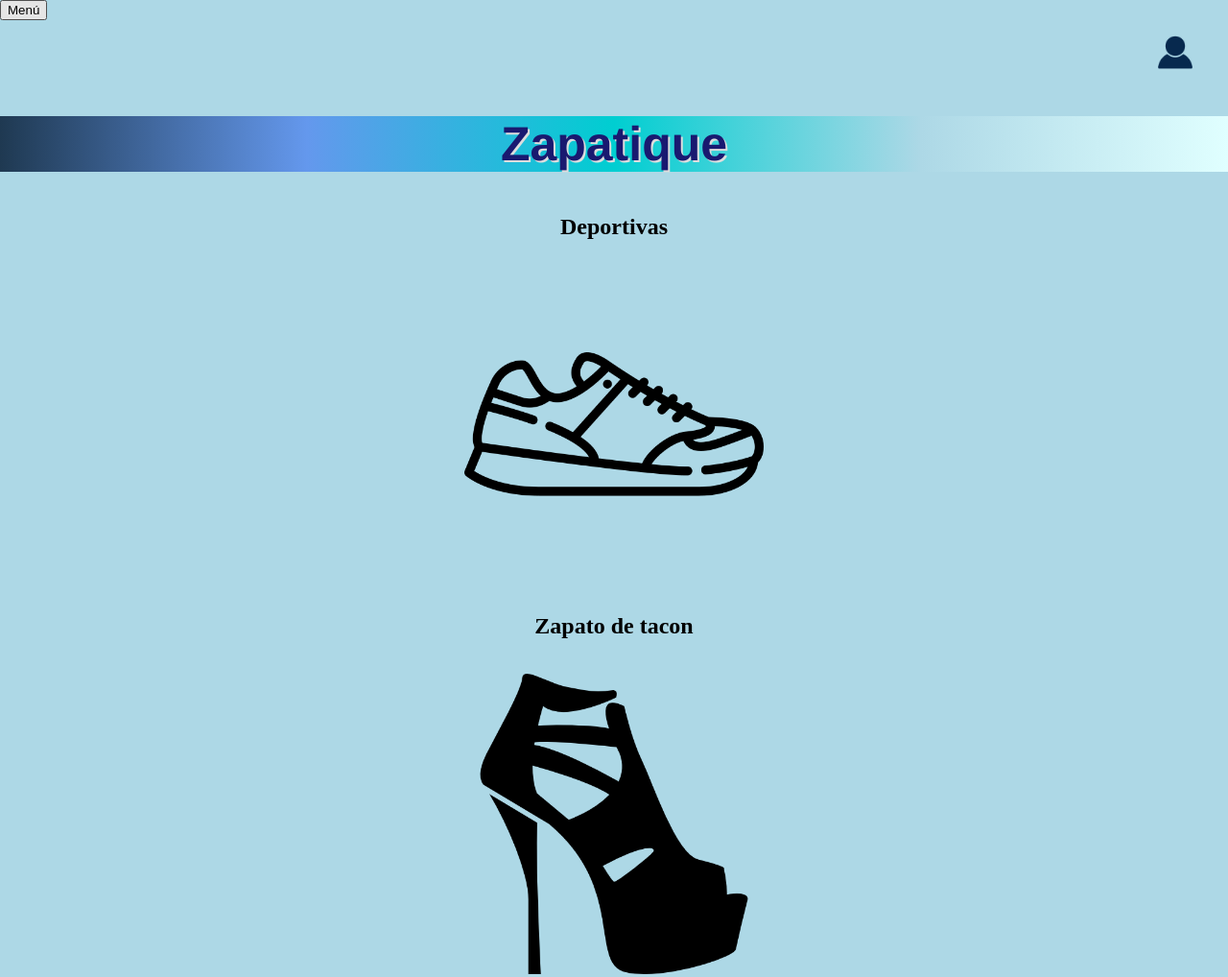
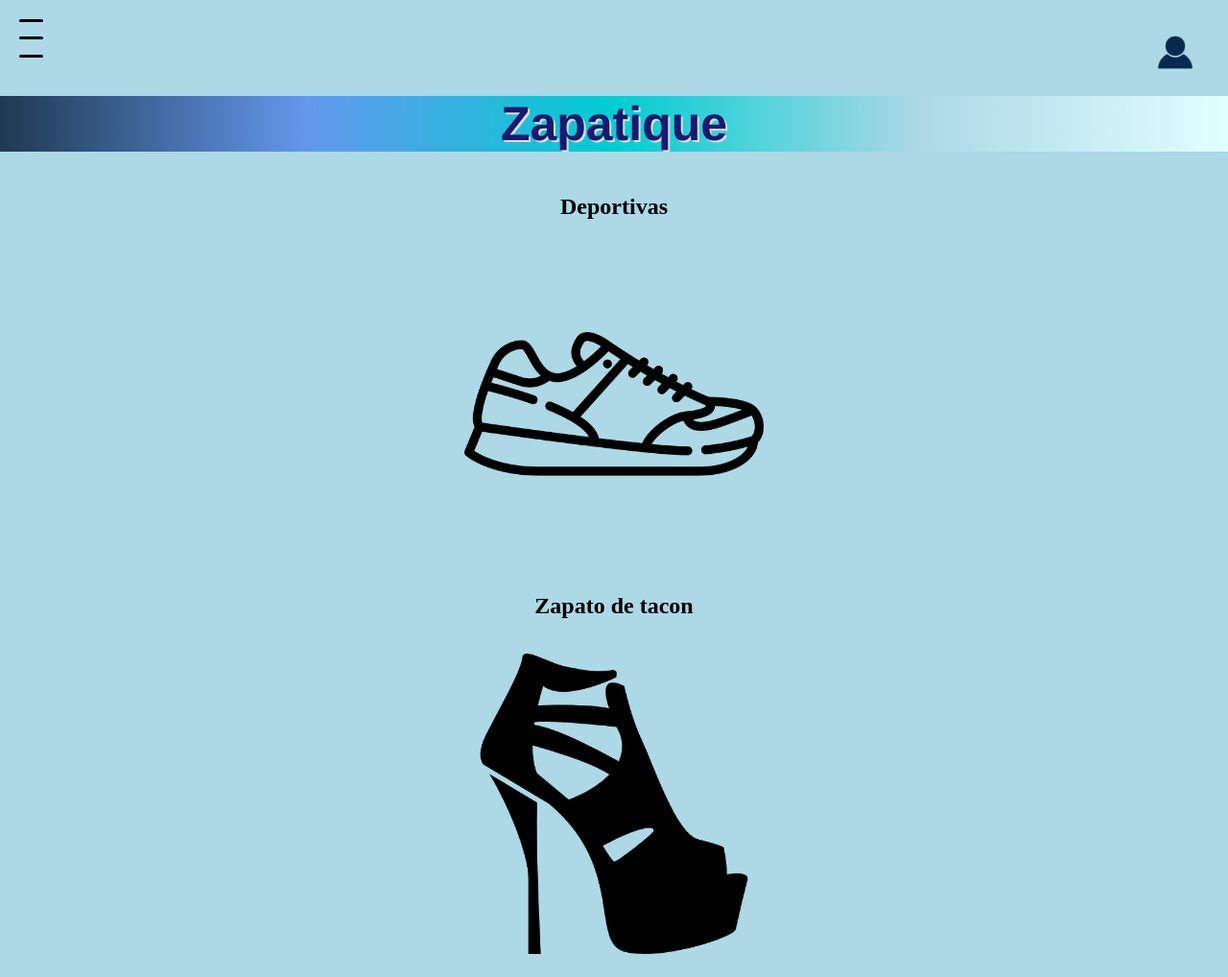
Before and after one commit to marta6099/LTAW-Practicas, a plain HTML site: page P2/tienda.html in a window 1280 px wide. Shown: the top 1018 px of the page at 96% size. Drawn offline with Linux system fonts and the light colour scheme.

Commit message:
Soluccionar problemas

```diff
--- a/P2/style.css
+++ b/P2/style.css
@@ -77,25 +77,94 @@ body {
   }
   */
 
+ /* Estilos para el botón del menú */
+.menu-button {
+  display: block;
+  position: fixed;
+  top: 20px;
+  left: 20px;
+  width: 40px;
+  height: 40px;
+  background: transparent;
+  border: none;
+  cursor: pointer;
+  z-index: 3;
+}
+
+/* Estilos para la línea horizontal del botón */
+.menu-button span {
+  display: block;
+  position: absolute;
+  width: 25px;
+  height: 3px;
+  background: #000;
+  border-radius: 3px;
+  transition: transform 0.3s ease;
+}
+
+/* Estilos para la línea horizontal superior */
+.menu-button span.top {
+  top: 0;
+  left: 0;
+  transform: translateY(0);
+}
+
+/* Estilos para la línea horizontal central */
+.menu-button span.middle {
+  top: 18px;
+  left: 0;
+  transform: translateY(0);
+}
+
+/* Estilos para la línea horizontal inferior */
+.menu-button span.bottom {
+  bottom: 0;
+  left: 0;
+  transform: translateY(0);
+}
+
+/* Estilos para el menú */
 #menu {
   display: none;
   position: absolute;
   top: 50px;
-    left: 0;
+  left: 20px;
   background-color: #f4f4f4;
-    padding: 70px;
+  padding: 20px;
   border: 1px solid #ccc;
+  border-radius: 5px;
+  box-shadow: 0 2px 5px rgba(0, 0, 0, 0.2);
   z-index: 2;
 }
 
+/* Estilos para el menú cuando está desplegado */
+#menu.active {
+  right: 0;
+}
+
+/* Estilos para la lista del menú */
+#menu ul {
+  list-style: none;
+  margin: 0;
+  padding: 0;
+}
+
+/* Estilos para los elementos de la lista del menú */
 #menu li {
   list-style: none;
-    margin: 70px 0;
+  margin: 20px 0;
 }
 
+/* Estilos para los enlaces del menú */
 #menu li a {
   color: #333;
   text-decoration: none;
+  font-size: 18px;
+}
+
+/* Estilos para los enlaces del menú cuando se les da hover */
+#menu li a:hover {
+  color: #ccc;
 }
   #inicio {
     width: 50px; /* Ajusta el tamaño de la imagen a 30px de ancho */
--- a/P2/tienda.html
+++ b/P2/tienda.html
@@ -9,12 +9,21 @@
     <title>Zapatique</title>
 </head>
 <body>
-    <button onclick="toggleMenu()">Menú</button>
-    <ul id="menu">
-        <li><a href="producto1.html">Tacon</a></li>
-        <li><a href="producto2.html">Botas</a></li>
-        <li><a href="producto3.html">Deportivas</a></li>
+  <button class="menu-button" onclick="toggleMenu()">
+    <span class="top"></span>
+    <span class="middle"></span>
+    <span class="bottom"></span>
+  </button>
+
+  <div id="menu">
+    <ul>
+      <li><a href="/">Inicio</a></li>
+      <li><a href="producto3.html">Deportivas</a></li>
+      <li><a href="producto2.html">Zapatos de Tacon</a></li>
+      <li><a href="producto1.html">Zapatos planos</li>
+      <li><a href="#">Contacto</a></li>
     </ul>
+  </div>
 
     <div class="bg">
         <h1 style="color: #191970">Zapatique</h1>
--- a/P2/tienda.js
+++ b/P2/tienda.js
@@ -135,6 +135,7 @@ req.on('end', () => {
   const usuario = usuarios.find(u => u.correo === correo && u.contrasena === contrasena);
 
 });
+};
 
 // El servidor escucha, y pasamos una línea que nos lo muestre y además nos diga el puerto.
 server.listen(PUERTO);
```
Lines whose indentation alone changed are shown as unchanged.
